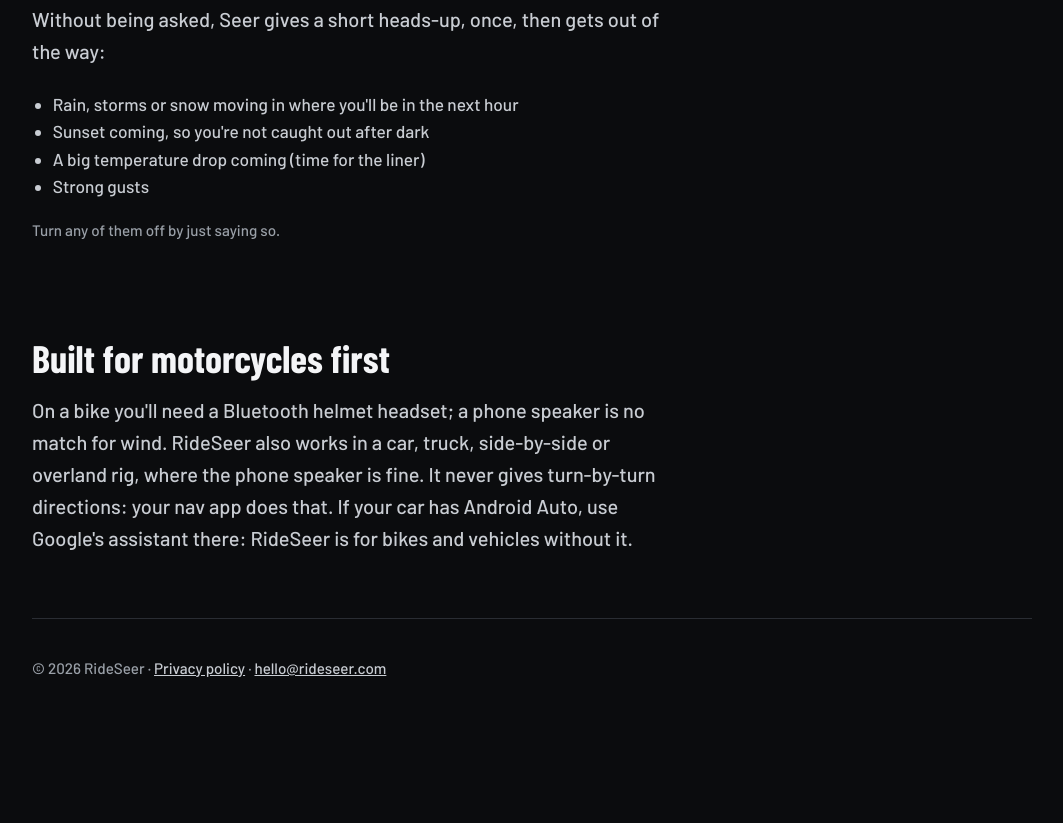
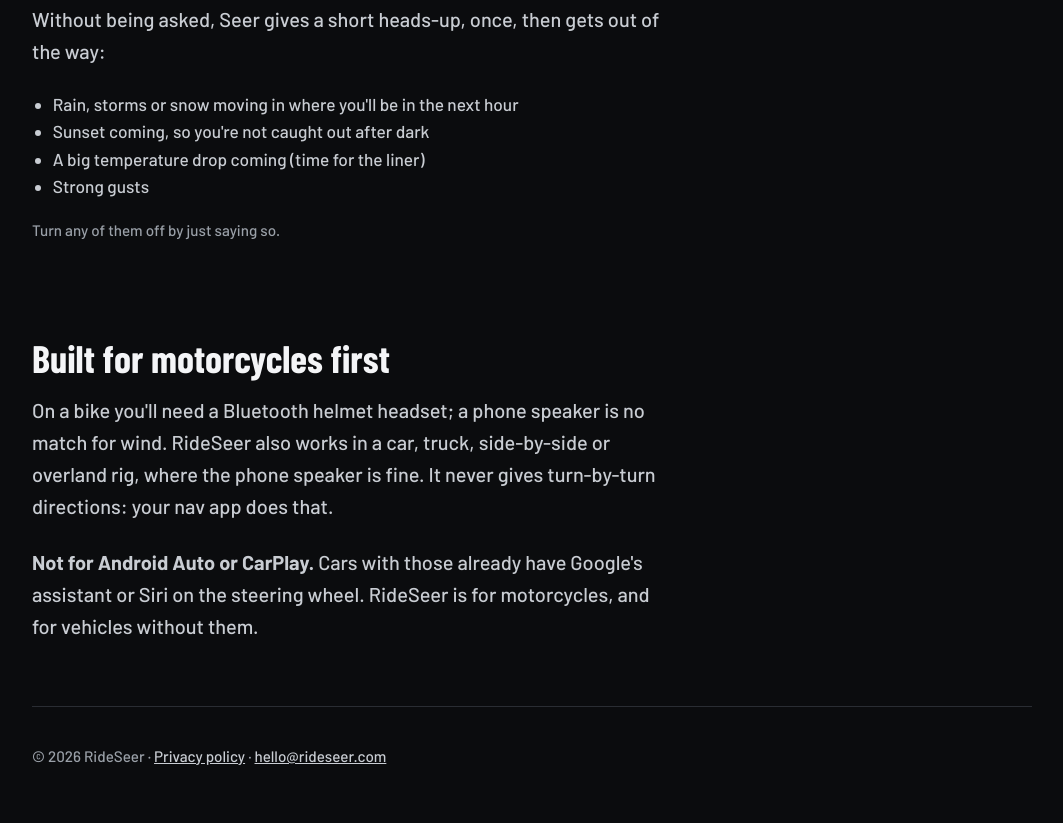
Before and after one commit to sm00thindian/rideseer-site, a plain HTML site: page index.html in a window 1280 px wide. Shown: the part 2331-3154 px from the top of the page, without its empty margins (108-1171 px from the left). Before the commit the page ends 3066 px from the top, so only its background shows below. Drawn offline with Linux system fonts and the light colour scheme.

Commit message:
Not for Android Auto or CarPlay: its own line in "Built for motorcycles first"
Co-Authored-By: Claude Opus 5.5 <noreply@anthropic.com>
Claude-Session: https://claude.ai/code/session_01NbLQSNWrACD9yJ5ces2JBb

```diff
--- a/index.html
+++ b/index.html
@@ -89,7 +89,8 @@
 
       <section>
         <h2>Built for motorcycles first</h2>
-        <p class="lede" style="margin-left:0">On a bike you'll need a Bluetooth helmet headset; a phone speaker is no match for wind. RideSeer also works in a car, truck, side-by-side or overland rig, where the phone speaker is fine. It never gives turn-by-turn directions: your nav app does that. If your car has Android Auto, use Google's assistant there: RideSeer is for bikes and vehicles without it.</p>
+        <p class="lede" style="margin-left:0">On a bike you'll need a Bluetooth helmet headset; a phone speaker is no match for wind. RideSeer also works in a car, truck, side-by-side or overland rig, where the phone speaker is fine. It never gives turn-by-turn directions: your nav app does that.</p>
+        <p class="lede" style="margin-left:0"><strong>Not for Android Auto or CarPlay.</strong> Cars with those already have Google's assistant or Siri on the steering wheel. RideSeer is for motorcycles, and for vehicles without them.</p>
       </section>
     </main>
 
```
